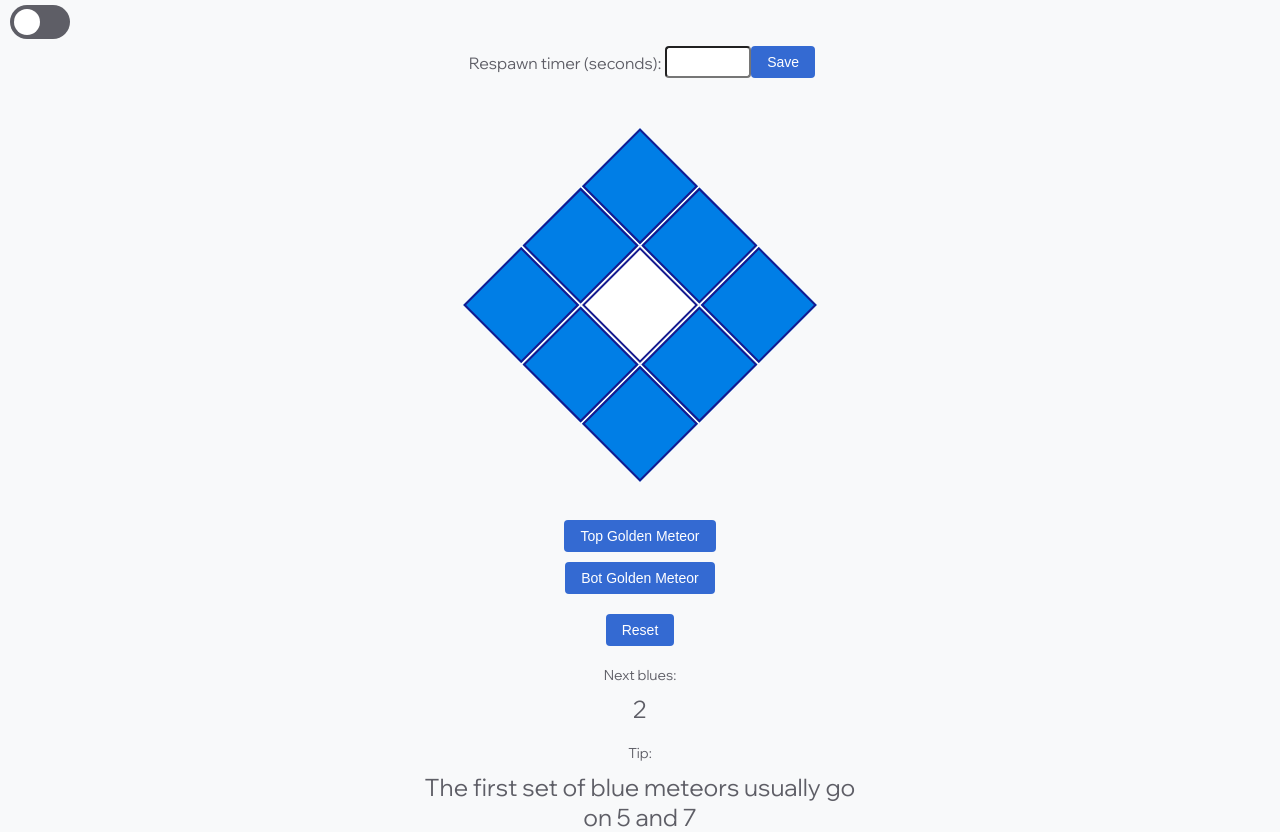
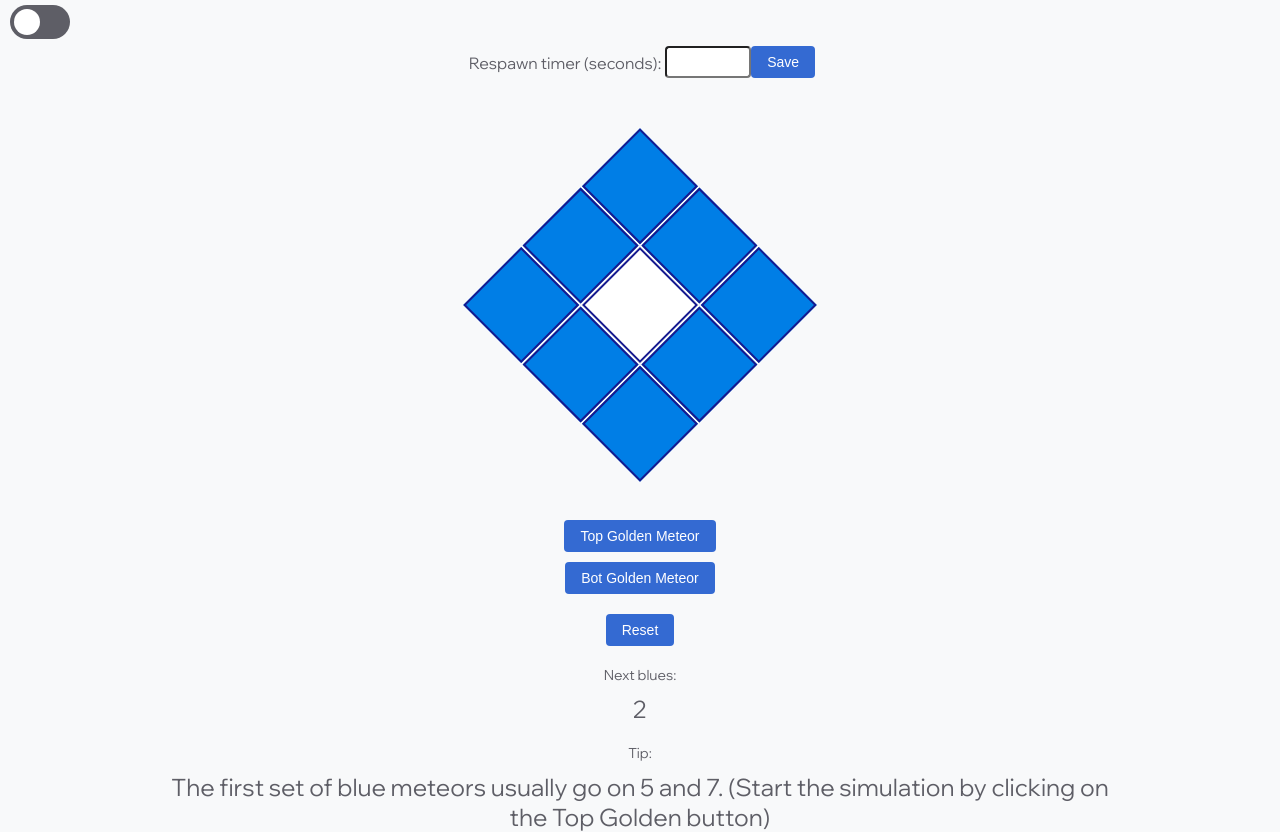
Before and after one commit to frappufrappu/brelg6, a plain HTML site: page index.html in a window 1280 px wide. Drawn offline with Linux system fonts and the light colour scheme.

Commit message:
Update index.html

```diff
--- a/index.html
+++ b/index.html
@@ -212,7 +212,7 @@ text-align: center;
     const nextSequenceElement = document.getElementById('nextSequence');
     const nextTextSequenceElement = document.getElementById('nextTextSequence');
     const sequence = [2, 3, 4, 3, 4, 3, 4,3,4,3,4,3,4,3,4,3,4]; // The sequence array
-    const textSequence = ["The first set of blue meteors usually go on 5 and 7","This set should be spread bottom, on 5, 6 and 7. The party should push below 138 after this set to drop golden meteor at the bottom immediatly (click Bot Golden after placing this set).","The bottom tiles shouldn't be up yet so we have to make sure we don't break anything with this 4 meteors. We usually drop two at 11, or 1, one at 12, and the last one on the remaining top tile (most of the times it will be double 11, 12, and 1). Shandi mech should happen after this.","Once the worship mechanic is over, stay near top and break either 1 or 11 stacking these three meteors. The group should quiclky push below 88 after this to get the next top golden meteor (Click on Top Golden after placing all three).","After this, you can be flexible or follow the spread and break pattern, groups usually have good damage now, but to be sure, drop two at 5 and two at 7.","Now we stack all three on 5 or 7 and push to drop the last golden meteor at 6.","If the group doesn't push fast enough to get to 2nd shapes here, just spread the meteors top and you'll be fine.","Always look at the glow on the tiles to make sure you don't break more than 3!","...",'"peer pressure is cyber bullying"',"...",'"there is no I in team"',"...","You still here? lol","...","burp","...",,,,,,]
+    const textSequence = ["The first set of blue meteors usually go on 5 and 7. (Start the simulation by clicking on the Top Golden button)","This set should be spread bottom, on 5, 6 and 7. The party should push below 138 after this set to drop golden meteor at the bottom immediatly (click Bot Golden after placing this set).","The bottom tiles shouldn't be up yet so we have to make sure we don't break anything with this 4 meteors. We usually drop two at 11, or 1, one at 12, and the last one on the remaining top tile (most of the times it will be double 11, 12, and 1). Shandi mech should happen after this.","Once the worship mechanic is over, stay near top and break either 1 or 11 stacking these three meteors. The group should quiclky push below 88 after this to get the next top golden meteor (Click on Top Golden after placing all three).","After this, you can be flexible or follow the spread and break pattern, groups usually have good damage now, but to be sure, drop two at 5 and two at 7.","Now we stack all three on 5 or 7 and push to drop the last golden meteor at 6.","If the group doesn't push fast enough to get to 2nd shapes here, just spread the meteors top and you'll be fine.","Always look at the glow on the tiles to make sure you don't break more than 3!","...",'"peer pressure is cyber bullying"',"...",'"there is no I in team"',"...","You still here? lol","...","burp","...",,,,,,]
 
     const toggleCheckbox = document.getElementById('toggleCheckbox');
     const bodyElement = document.body;
```
